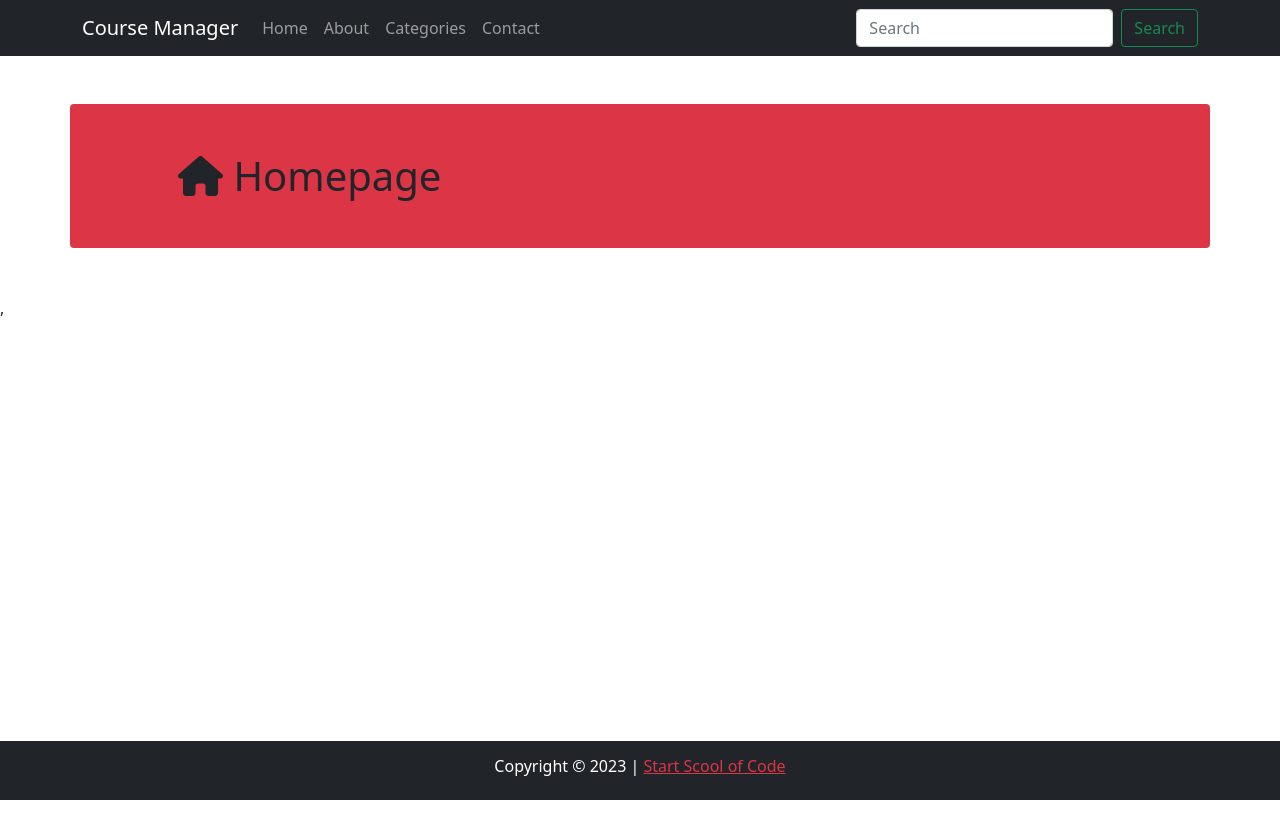
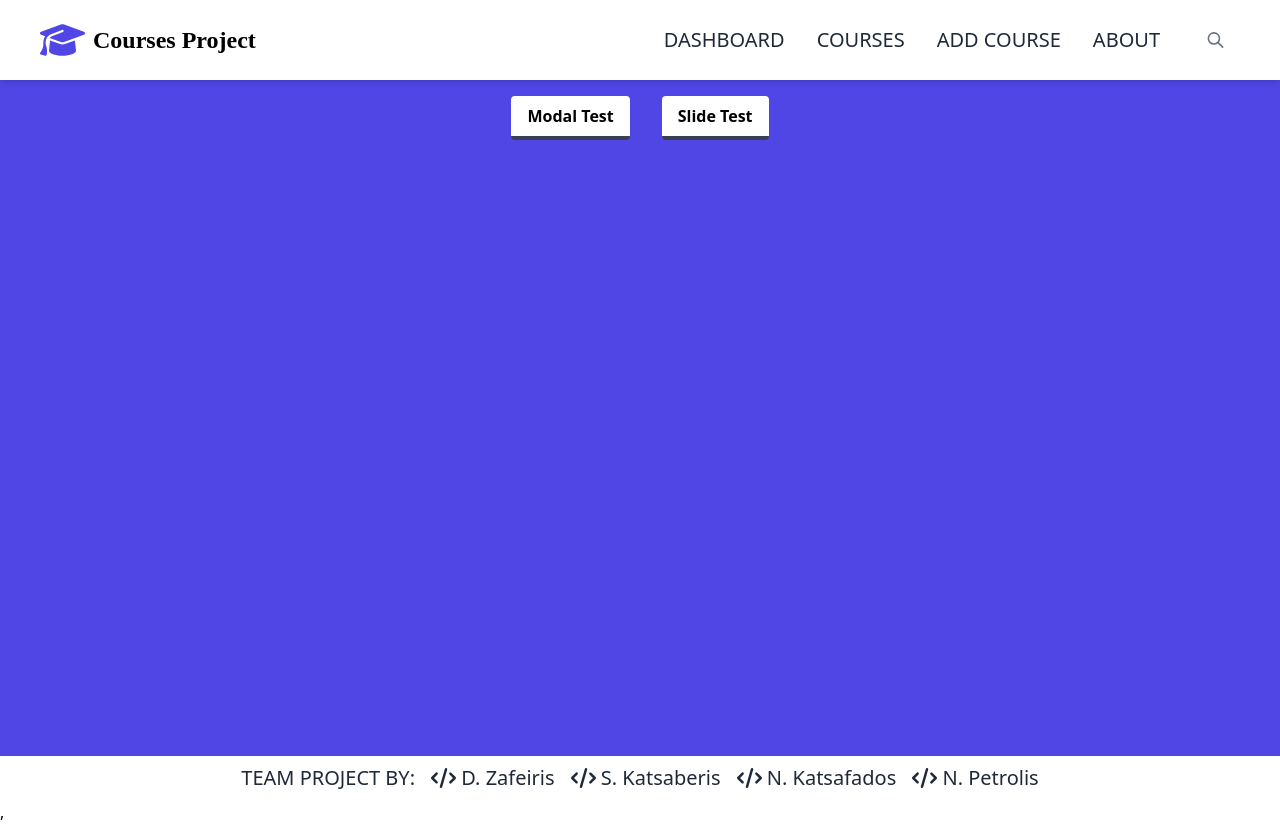
Before and after one commit to ssoc2dzafeiris/TeamProjectReact, a React (Create React App) app: page / in a window 1280 px wide. Before the commit the page ends 800 px from the top, so only its background shows below. Built offline with nearby package versions, Linux system fonts and the light colour scheme.

Commit message:
Αρχικοποιήση main branch στο συμφωνημένο layout
Μετά από το meeting, συμφωνήθηκε να επιλεχτεί άλλο layout και περαστεί στο main branch.

```diff
--- a/package.json
+++ b/package.json
@@ -4,14 +4,18 @@
   "private": true,
   "dependencies": {
     "@fortawesome/fontawesome-svg-core": "^6.3.0",
+    "@fortawesome/free-regular-svg-icons": "^6.3.0",
     "@fortawesome/free-solid-svg-icons": "^6.3.0",
     "@fortawesome/react-fontawesome": "^0.2.0",
+    "animate.css": "^4.1.1",
+    "axios": "^1.3.3",
     "bootstrap": "^5.1.3",
     "react": "^18.2.0",
     "react-bootstrap": "^2.7.1",
     "react-dom": "^18.2.0",
     "react-router-dom": "^6.8.1",
-    "react-scripts": "5.0.1"
+    "react-scripts": "5.0.1",
+    "tailwindcss": "^3.2.6"
   },
   "devDependencies": {
     "json-server": "^0.17.1"
--- /dev/null
+++ b/src/App.js
@@ -0,0 +1,17 @@
+import React from 'react'
+import Navbar from './components/Navbar'
+import Content from './components/content'
+import PageFooter from './components/footer'
+
+
+export default function App() {
+    return (
+    <>
+     <div className='flex flex-col min-h-screen bg-indigo-600'>
+      <Navbar />
+      <Content />
+      <PageFooter />
+     </div>
+    </>
+    )
+  }
--- a/src/components/Footer.js
+++ b/src/components/Footer.js
@@ -1,13 +1,28 @@
-import React from 'react';
-import {Container,} from 'react-bootstrap'
-export default function Footer(){
-    return(
-        <>
-        <footer className="bg-dark text-white text-center py-3 fixed-bottom">
-            <h6>Copyright © 2023 | <span className="text-danger text-decoration-underline">Start Scool of Code</span></h6>
-        </footer>
-  </>
-)
+import { FontAwesomeIcon } from '@fortawesome/react-fontawesome'
+import React from 'react'
+import { faCode } from '@fortawesome/free-solid-svg-icons'
 
+const PageFooter = () => {
 
+    let teamMembers = [
+        {name: 'D. Zafeiris', github: 'https://github.com/ssoc2dzafeiris/'},
+        {name: 'S. Katsaberis', github: 'https://github.com/ssoc2skatsaberis'},
+        {name: 'N. Katsafados', github: 'https://github.com/ssoc2nkatsafados/'},
+        {name: 'N. Petrolis', github: 'https://github.com/ssoc2npetrolis/'}
+    ]
+
+  return (
+    <footer className='text-center fixed w-full bottom-0 left-0 right-0 bg-white text-gray-800 text-xl py-2 px-7 flex items-center flex-row justify-center'>
+    TEAM PROJECT BY:
+    {teamMembers.map((member =>
+        (
+        <span className='pl-4' key={member.name}><a href={member.github} className='text-gray-800 hover:text-indigo-600 hover:border-indigo-600 hover:border-b-2 duration-100'>
+        <FontAwesomeIcon icon={faCode} /> {member.name}</a></span>
+        )
+    ))
+    }
+     </footer>
+  )
 }
+
+export default PageFooter
--- a/src/components/Navbar.js
+++ b/src/components/Navbar.js
@@ -1,38 +1,37 @@
-import React from 'react';
-import { Link } from 'react-router-dom';
-import Container from 'react-bootstrap/Container';
-import Nav from 'react-bootstrap/Nav';
-import Navbar from 'react-bootstrap/Navbar';
-import {NavDropdown} from 'react-bootstrap/NavDropdown';
-import Form from 'react-bootstrap/Form';
-import { Button } from 'react-bootstrap';
+import React, { useState } from 'react'
+import { FontAwesomeIcon } from '@fortawesome/react-fontawesome'
+import { faGraduationCap, faBars } from '@fortawesome/free-solid-svg-icons'
+import SearchBar from './searchbar'
 
-const NavbarMain = () => {
-    return (
-      <>
-      <Navbar expand="lg" bg="dark" variant="dark">
-        <Container>
-          <Navbar.Brand href="/">Course Manager</Navbar.Brand>
-          <Navbar.Toggle aria-controls="basic-navbar-nav" />
-          <Navbar.Collapse id="basic-navbar-nav">
-            <Nav className="me-auto">
-              <Nav.Link href="/">Home</Nav.Link>
-              <Nav.Link href="/about">About</Nav.Link>
-              <Nav.Link href="/categories">Categories</Nav.Link>
-              <Nav.Link href="/contact">Contact</Nav.Link>
-            </Nav>
-            <Form className="d-flex">
-              <Form.Control
-                type="search"
-                placeholder="Search"
-                className="me-2"
-                aria-label="Search" />
-              <Button variant="outline-success">Search</Button>
-            </Form>
-          </Navbar.Collapse>
-        </Container>
-      </Navbar>
-        </>
-    );
-  };
-  export default NavbarMain;
+const Navbar = () => {
+  let Links = [
+    {name:"DASHBOARD", link:"/"},
+    {name:"COURSES", link:"/courses"},
+    {name:"ADD COURSE", link:"/addcourse"},
+    {name:"ABOUT", link:"/about"}
+  ]
+  let [open, setOpen] = useState(false)
+  return (
+    <div className='shadow-md w-full sticky top-0 left-0'>
+        <div className='md:flex items-center justify-between bg-white py-4 md:px-10 px-7'>
+            <div className='font-bold text-2xl cursor-pointer flex items-center font-[Poppins] text-gray800'>
+                <FontAwesomeIcon className='text-4xl text-indigo-600 mr-2 pt-0' icon={faGraduationCap} />
+                Courses Project
+            </div>
+            <div onClick={()=>setOpen(!open)} className='text-3xl absolute right-8 top-4 cursor-pointer md:hidden'>
+            <FontAwesomeIcon icon={faBars} />
+            </div>
+            <ul className={`md:flex md:items-center md:pb-0 pb-0 absolute md:static bg-white md:z-auto z-[-1] left-0 w-full md:w-auto md:pl-0 pl-9 transition-all duration-500 ease-in ${open ? 'top-12' : 'top-[-300px]'} md:opacity-100`}>
+                {Links.map((link) => (
+                <li key={link.name} className='md:ml-8 text-xl md:my-0 my-7'>
+                  <a href={link.link} className='text-gray-800 hover:text-gray-400 duration-500'>{link.name}</a>
+                </li>
+              ))}
+              <li className='md:ml-8 text-xl md:my-0 my-7'><SearchBar /></li>
+            </ul>
+        </div>
+    </div>
+  )
+}
+
+export default Navbar
--- /dev/null
+++ b/src/components/content.js
@@ -0,0 +1,28 @@
+import React, {useState} from 'react'
+import Modal from './modal'
+import SlideOver from './slideover'
+
+const Content = () => {
+    const [openModal, setOpenModal] = useState(false)
+    const [openSlide, setOpenSlide] = useState(false)
+
+    function closeModal() {
+      setOpenModal(false)
+    }
+
+    function closeSlide() {
+      setOpenSlide(false)
+    }
+
+  return (
+    <div className='text-white text-center'>
+    <button className="bg-white hover:bg-grey-400 text-black font-bold py-2 px-4 border-b-4 border-gray-700 hover:border-gray-500 rounded my-4 mx-4" onClick={()=> setOpenModal(true)}>Modal Test</button>
+    <button className="bg-white hover:bg-grey-400 text-black font-bold py-2 px-4 border-b-4 border-gray-700 hover:border-gray-500 rounded my-4 mx-4" onClick={()=> setOpenSlide(true)}>Slide Test</button>
+    <Modal openModal={openModal} closeModal={closeModal}/>
+    <SlideOver openSlide={openSlide} closeSlide={closeSlide} />
+
+    </div>
+  )
+}
+
+export default Content
--- /dev/null
+++ b/src/components/modal.js
@@ -0,0 +1,38 @@
+import React from 'react'
+import 'animate.css'
+
+const Modal = (props) => {
+    if(!props.openModal) return null
+    return (
+      <div className="relative z-10 " aria-labelledby="modal-title" role="dialog" aria-modal="true">
+      <div className="fixed inset-0 bg-gray-500 bg-opacity-75 transition-opacity"></div>
+      <div className="fixed inset-0 z-10 overflow-y-auto animate__animated animate__pulse">
+        <div className="flex min-h-full items-end justify-center p-4 text-center sm:items-center sm:p-0">
+          <div className="relative transform overflow-hidden rounded-lg bg-white text-left shadow-xl transition-all sm:my-8 sm:w-full sm:max-w-lg">
+            <div className="bg-white px-4 pt-5 pb-4 sm:p-6 sm:pb-4">
+              <div className="sm:flex sm:items-start">
+                <div className="mx-auto flex h-12 w-12 flex-shrink-0 items-center justify-center rounded-full bg-red-100 sm:mx-0 sm:h-10 sm:w-10">
+                  <svg className="h-6 w-6 text-red-600" xmlns="http://www.w3.org/2000/svg" fill="none" viewBox="0 0 24 24" strokeWidth="1.5" stroke="currentColor" aria-hidden="true">
+                    <path strokeLinecap="round" strokeLinejoin="round" d="M12 9v3.75m-9.303 3.376c-.866 1.5.217 3.374 1.948 3.374h14.71c1.73 0 2.813-1.874 1.948-3.374L13.949 3.378c-.866-1.5-3.032-1.5-3.898 0L2.697 16.126zM12 15.75h.007v.008H12v-.008z" />
+                  </svg>
+                </div>
+                <div className="mt-3 text-center sm:mt-0 sm:ml-4 sm:text-left">
+                  <h3 className="text-lg font-medium leading-6 text-gray-900" id="modal-title">Διαγραφή Course</h3>
+                  <div className="mt-2">
+                    <p className="text-sm text-gray-500">Είστε σίγουρος πως θέλετε να διαγράψετε αυτό το μάθημα; Όλα τα δεδομένα θα διαγραφούν. Αυτή η πράξη δεν μπορεί να ανακαλεστεί</p>
+                  </div>
+                </div>
+              </div>
+            </div>
+            <div className="bg-gray-50 px-4 py-3 sm:flex sm:flex-row-reverse sm:px-6">
+              <button type="button" className="inline-flex w-full justify-center rounded-md border border-transparent bg-red-600 px-4 py-2 text-base font-medium text-white shadow-sm hover:bg-red-700 focus:outline-none focus:ring-2 focus:ring-red-500 focus:ring-offset-2 sm:ml-3 sm:w-auto sm:text-sm">Διαγραφή</button>
+              <button onClick={props.closeModal} type="button" className="mt-3 inline-flex w-full justify-center rounded-md border border-gray-300 bg-white px-4 py-2 text-base font-medium text-gray-700 shadow-sm hover:bg-gray-50 focus:outline-none focus:ring-2 focus:ring-indigo-500 focus:ring-offset-2 sm:mt-0 sm:ml-3 sm:w-auto sm:text-sm">Ακύρωση</button>
+            </div>
+          </div>
+        </div>
+      </div>
+    </div>
+    )
+}
+
+export default Modal
--- /dev/null
+++ b/src/components/searchbar.js
@@ -0,0 +1,17 @@
+import React from 'react'
+
+
+const SearchBar = () => {
+
+  return (
+    <form action="" className="relative mx-auto w-max">
+    <input type="search"
+          className="peer cursor-pointer relative z-10 h-12 w-12 rounded-full bg-transparent pl-12 outline-none focus:w-56 focus:cursor-text focus:border focus:border-indigo-600 focus:pl-16 focus:pr-4 transition-all ease-linear duration-500" />
+    <svg xmlns="http://www.w3.org/2000/svg" className="absolute inset-y-0 my-auto h-8 w-12 border-r border-transparent stroke-gray-500 px-3.5 peer-focus:border-indigo-600 peer-focus:stroke-indigo-600" fill="none" viewBox="0 0 24 24" stroke="currentColor" strokeWidth="2">
+      <path strokeLinecap="round" strokeLinejoin="round" d="M21 21l-6-6m2-5a7 7 0 11-14 0 7 7 0 0114 0z" />
+    </svg>
+  </form>
+  )
+}
+
+export default SearchBar
--- /dev/null
+++ b/src/components/slideover.js
@@ -0,0 +1,40 @@
+import React from 'react'
+import 'animate.css'
+
+const SlideOver = (props) => {
+    if (!props.openSlide) return null;
+  return (
+    <div className="relative z-10" aria-labelledby="slide-over-title" role="dialog" aria-modal="true">
+        <div className="fixed inset-0 bg-gray-500 bg-opacity-75 transition-opacity"></div>
+        <div className="fixed inset-0 overflow-hidden animate__animated animate__fadeInRightBig">
+            <div className="absolute inset-0 overflow-hidden">
+            <div className="pointer-events-none fixed inset-y-0 right-0 flex max-w-full pl-10">
+            <div className="pointer-events-auto relative w-screen max-w-md">
+                <div className="absolute top-0 left-0 -ml-8 flex pt-4 pr-2 sm:-ml-10 sm:pr-4">
+                    <button onClick={props.closeSlide} type="button" className="rounded-md text-gray-300 hover:text-white focus:outline-none focus:ring-2 focus:ring-white">
+                    <span className="sr-only">Close panel</span>
+                    <svg className="h-6 w-6" fill="none" viewBox="0 0 24 24" strokeWidth="1.5" stroke="currentColor" aria-hidden="true">
+                        <path strokeLinecap="round" strokeLinejoin="round" d="M6 18L18 6M6 6l12 12" />
+                    </svg>
+                    </button>
+                </div>
+
+                <div className="flex h-full flex-col overflow-y-scroll bg-white py-6 shadow-xl">
+                    <div className="px-4 sm:px-6">
+                    <h2 className="text-lg font-medium text-gray-900" id="slide-over-title">Panel title</h2>
+                    </div>
+                    <div className="relative mt-6 flex-1 px-4 sm:px-6">
+                    <div className="absolute inset-0 px-4 sm:px-6">
+                        <div className="h-full border-2 border-dashed border-gray-200" aria-hidden="true"></div>
+                    </div>
+                    </div>
+                </div>
+                </div>
+            </div>
+            </div>
+        </div>
+</div>
+  )
+}
+
+export default SlideOver
--- /dev/null
+++ b/src/styles/index.css
@@ -0,0 +1,3 @@
+@tailwind base;
+@tailwind components;
+@tailwind utilities;
--- /dev/null
+++ b/tailwind.config.js
@@ -0,0 +1,10 @@
+/** @type {import('tailwindcss').Config} */
+module.exports = {
+  content: [
+    "./src/**/*.{js,jsx,ts,tsx}"
+  ],
+  theme: {
+    extend: {},
+  },
+  plugins: [],
+}
```
Also changed, not shown: src/index.js (+3 -5 lines), 1 other file (tests, documents, lock files or other folders).
